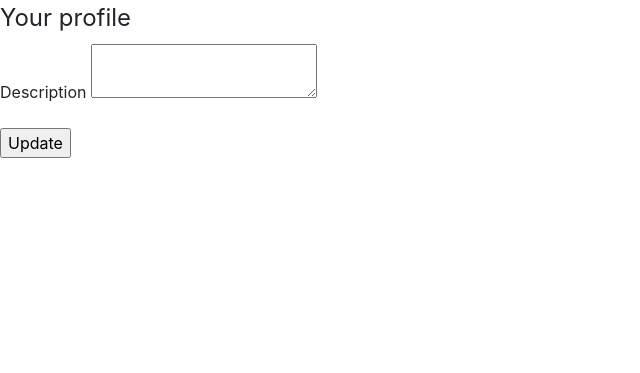
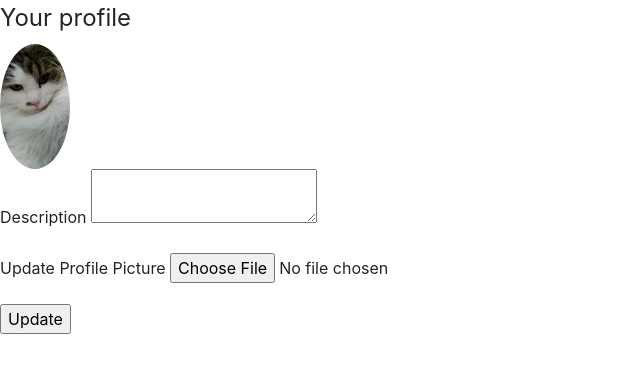
Before and after one commit to bkrop/dateapp, a Flask app: page /account in a window 1280 px wide. Shown: the part 56-429 px from the top of the page, without its empty margins (0-640 px from the left). Run offline with Flask 2, Linux system fonts and the light colour scheme; a user stored in the database is signed in; some libraries are stand-ins or nearby versions.

Commit message:
updating profile pics

```diff
--- a/dateapp/forms.py
+++ b/dateapp/forms.py
@@ -1,20 +1,20 @@
 from dateapp.models import User
 from flask_wtf import FlaskForm
-from wtforms import StringField, PasswordField, RadioField, SubmitField, BooleanField, IntegerField, TextAreaField, FieldList
+from wtforms import StringField, PasswordField, RadioField, SubmitField, BooleanField, TextAreaField, DateField
 from wtforms.validators import DataRequired, Length, Email, equal_to, ValidationError
+from flask_wtf.file import FileField, FileAllowed
 
 
 class RegistrationForm(FlaskForm):
     email = StringField('Email', validators=[DataRequired(), Email(), Length(min=5, max=100)])
     name = StringField('Name', validators=[DataRequired(), Length(min=2, max=20)])
-    age = IntegerField('Age', validators=[DataRequired()])
+    date_of_birth = DateField('Date of birth', validators=[DataRequired()])
     description = StringField('Description', validators=[Length(max=200)])
     password = PasswordField('Password', validators=[DataRequired(), Length(min=5, max=60)])
     confirm_password = PasswordField('Confirm password', validators=[
                                      DataRequired(), equal_to('password')])
     gender = RadioField('Gender', validators=[DataRequired()], choices=[
                         ('male', 'male'), ('female', 'female')])
-
     submit = SubmitField('Register')
 
     def validate_email(self, email):
@@ -32,8 +32,12 @@ class LoginForm(FlaskForm):
 
 class EditAccountForm(FlaskForm):
     description = TextAreaField('Description', validators=[Length(max=200)])
+    picture = FileField('Update Profile Picture', validators=[FileAllowed(['jpg', 'png'])])
     submit = SubmitField('Update')
 
 class LikePerson(FlaskForm):
     submit = SubmitField('Like')
     dislike = SubmitField('Dislike')
+
+class CreateMessageForm(FlaskForm):
+    pass
--- a/dateapp/routes.py
+++ b/dateapp/routes.py
@@ -1,12 +1,12 @@
+import os
+import secrets
+from PIL import Image
 from flask import render_template, flash, redirect, url_for, request
 from dateapp import app, db, bcrypt, login_manager
 from dateapp.forms import RegistrationForm, LoginForm, EditAccountForm, LikePerson
 from dateapp.models import User, Like, Match
 from flask_login import login_user, current_user, logout_user, login_required
-
-
-
-
+from datetime import datetime, date
 
 @app.route('/register', methods=['POST', 'GET'])
 def register():
@@ -16,8 +16,11 @@ def register():
     if form.validate_on_submit():
         hashed_password = bcrypt.generate_password_hash(
             form.password.data).decode('utf-8')
+        today = date.today()
+        dob = form.date_of_birth.data
+        age = today.year - dob.year - ((today.month, today.day) < (dob.month, dob.day))
         new_user = User(email=form.email.data, name=form.name.data,
-                        age=form.age.data, gender=form.gender.data, password=hashed_password)
+                        age=age, gender=form.gender.data, password=hashed_password)
         db.session.add(new_user)
         db.session.commit()
         flash(f'Account created for {form.email.data}!')
@@ -44,6 +47,7 @@ def login():
 
 @app.route('/home', methods=['POST', 'GET'])
 @app.route('/')
+@login_required
 def home():
     users = User.query.all()
     form = LikePerson()
@@ -54,29 +58,47 @@ def logout():
     logout_user()
     return redirect(url_for('home'))
 
+def save_picture(form_picture):
+    random_hex = secrets.token_hex(8)
+    _, f_ext = os.path.splitext(form_picture.filename)
+    picture_fn = random_hex + f_ext
+    picture_path = os.path.join(app.root_path, 'static/profile_pics', picture_fn)
+
+    output_size = (125, 125)
+    i = Image.open(form_picture)
+    i.thumbnail(output_size)
+    i.save(picture_path)
+
+    return picture_fn
+
 
 @app.route('/account', methods=['POST', 'GET'])
 @login_required
 def account():
     form = EditAccountForm()
+
     if form.validate_on_submit():
+        if form.picture.data:
+            picture_file = save_picture(form.picture.data)
+            current_user.image_file = picture_file
         current_user.description = form.description.data
         db.session.commit()
         flash('Your profile has been updated')
         return redirect(url_for('account'))
     elif request.method == 'GET':
         form.description.data = current_user.description
-    return render_template('account.html', form=form)
+    image_file = url_for('static', filename=f'profile_pics/{current_user.image_file}')
+    return render_template('account.html', form=form, image_file=image_file)
 
 @app.route('/profile/like/<int:user_id>', methods=['POST'])
 @login_required
 def like_profile(user_id):
     user = User.query.get_or_404(user_id)
-    new_like = Like(liked_by=current_user, like_to=user)
+    new_like = Like(by=current_user, to=user)
     db.session.add(new_like)
     likes = Like.query.all()
     for like in likes:
-        if new_like.like_to == like.liked_by and like.like_to == current_user:
+        if new_like.to == like.by and like.to == current_user:
             new_match = Match(user1 = current_user, user2 = user)
             db.session.add(new_match)
     db.session.commit()
@@ -87,3 +109,15 @@ def like_profile(user_id):
 def matches():
     matches = Match.query.all()
     return render_template('matches.html', matches=matches)
+
+@app.route('/send_message/<int:user_id>', methods=['GET', 'POST'])
+@login_required
+def send_message(user_id):
+    user = User.query.get_or_404(user_id)
+
+@app.route('/profile/<int:user_id>')
+@login_required
+def profile(user_id):
+    user = User.query.get_or_404(user_id)
+    image_file = url_for('static', filename=f'profile_pics/{user.image_file}')
+    return render_template('profile.html', user=user, image_file=image_file)
--- a/dateapp/templates/account.html
+++ b/dateapp/templates/account.html
@@ -4,10 +4,12 @@
 
 {% block content %}
 <div class="content-section">
-    <form action="" method="POST">
+    <form action="" method="POST" enctype="multipart/form-data">
         <legend>Your profile</legend>
         {{ form.hidden_tag() }}
+        <img class="rounded-circle account-img" src="{{ image_file }}" alt="">
         <p>{{ form.description.label }} {{ form.description }}</p>
+        <p>{{ form.picture.label }} {{ form.picture }}</p>
         <p>{{ form.submit }}</p>
     </form>
 </div>
--- a/dateapp/templates/hometest.html
+++ b/dateapp/templates/hometest.html
@@ -4,17 +4,17 @@
 
 {% block content %}
     {% for user in users %}
-        {% if current_user.gender != user.gender %}
-
+        {% if current_user.gender != user.gender and user != current_user.likes_given.filter_by(to=user).first().to %}
             <form action="{{ url_for('like_profile', user_id=user.id) }}" method="POST">
                 {{ form.hidden_tag() }}
+                <img class='rounded-circle account-img' src="static/profile_pics/{{ user.image_file }}">
                 <p>{{ user.name }}</p>
                 <p>{{ user.gender }}</p>
                 <p>{{ user.age }}</p>
+                <p>{{ user.image_file }}</p>
                 <p>User id: {{ user.id }}</p>
                 <p>{{ form.submit }}</p>
             </form>
-
         {% endif %}
     {% endfor %}
 {% endblock %}
--- a/dateapp/templates/register.html
+++ b/dateapp/templates/register.html
@@ -15,7 +15,7 @@
 
     <p>{{ form.name.label }} {{ form.name }}</p>
 
-    <p>{{ form.age.label }} {{ form.age }}</p>
+    <p>{{ form.date_of_birth.label }} {{ form.date_of_birth(type='date') }}</p>
 
     <p>{{ form.description.label }} {{ form.description }}</p>
 
```
Also changed, not shown: dateapp/models.py (+12 -4 lines), dateapp/templates/profile.html (added, +10 -0 lines), dateapp/site.db, dateapp/static/profile_pics/19a193462dea771d.png (added), dateapp/static/profile_pics/65472c5e0adb2539.jpg (added), dateapp/static/profile_pics/b4e9ecf03816aae2.png (added), dateapp/static/profile_pics/default.jpg (added).
